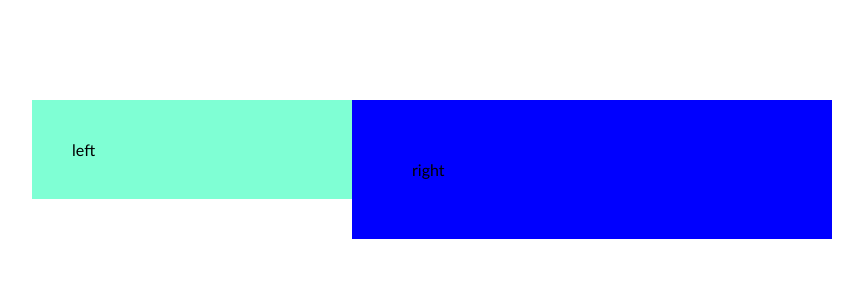
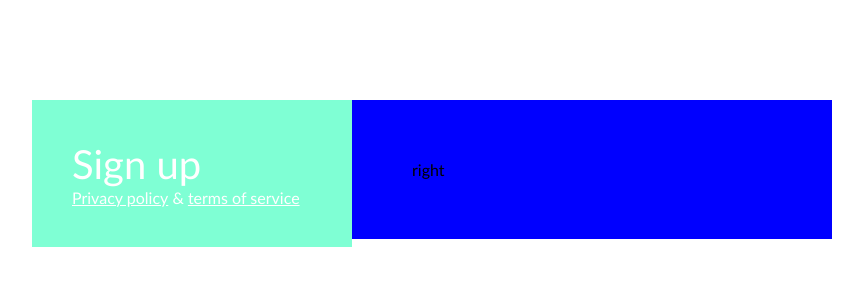
Before and after one commit to melanijaa/10-sign-up-page, a website: page index.html in a window 1280 px wide. Shown: the whole page, without its empty margins (208-1071 px from the left). Drawn offline with Linux system fonts and the light colour scheme.

Commit message:
left-column content

```diff
--- a/css/main.css
+++ b/css/main.css
@@ -21,6 +21,20 @@ body {
     float: left;
     padding: 40px;
     background-color: aquamarine;
+    color: white;
+}
+
+.main-title {
+    width:100%;
+    font-size: 40px;
+    font-weight: normal;
+}
+
+.bottom-links {
+}
+
+.bottom-links > .link {
+    color: white;
 }
 
 .right-column {
--- a/index.html
+++ b/index.html
@@ -18,7 +18,12 @@
 <body>
     <main class="container">
         <div class="left-column">
-            left
+            <h1 class="main-title">Sign up</h1>
+            <footer class="bottom-links">
+                <a href="http://www.example.com/" class="link">Privacy policy</a>
+                &
+                <a href="http://www.example.com/" class="link">terms of service</a>
+            </footer>
         </div>
         <div class="right-column">
             right
```
